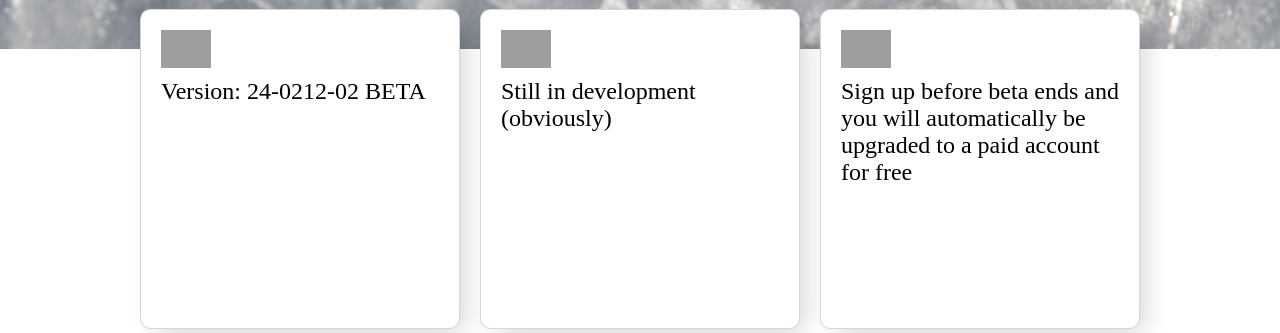
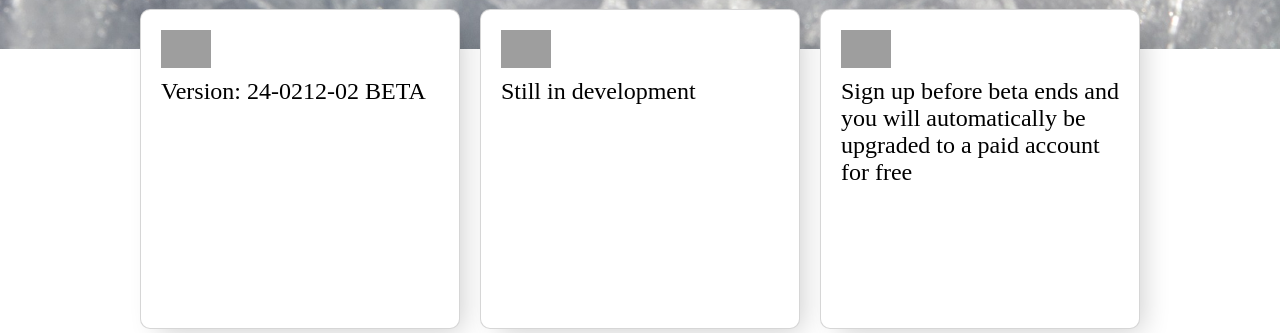
Before and after one commit to seabee33/PersonalProjects, a PHP site: page / in a window 1280 px wide. Shown: the part 1226-1559 px from the top of the page. Run offline with PHP 8.4, Linux system fonts and the light colour scheme; grey boxes are pictures that could not be loaded.

Commit message:
Update index.php

```diff
--- a/Subby/index.php
+++ b/Subby/index.php
@@ -120,7 +120,7 @@ require (__DIR__ . '/app/phpScripts/homeProcessor.php');
 
 		<div class="card2">
 			<img class="card2Icon" src="https://kbcollective.com.au/public/box.svg" alt="">
-			<span class="header3">Still in development (obviously)</span>
+			<span class="header3">Still in development</span>
 
 		</div>
 
```
